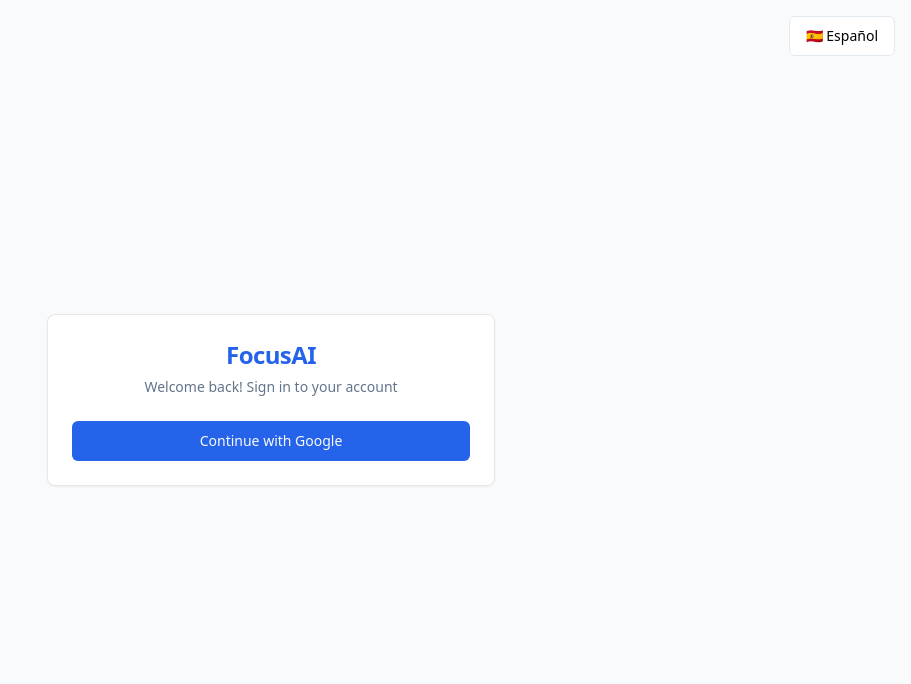
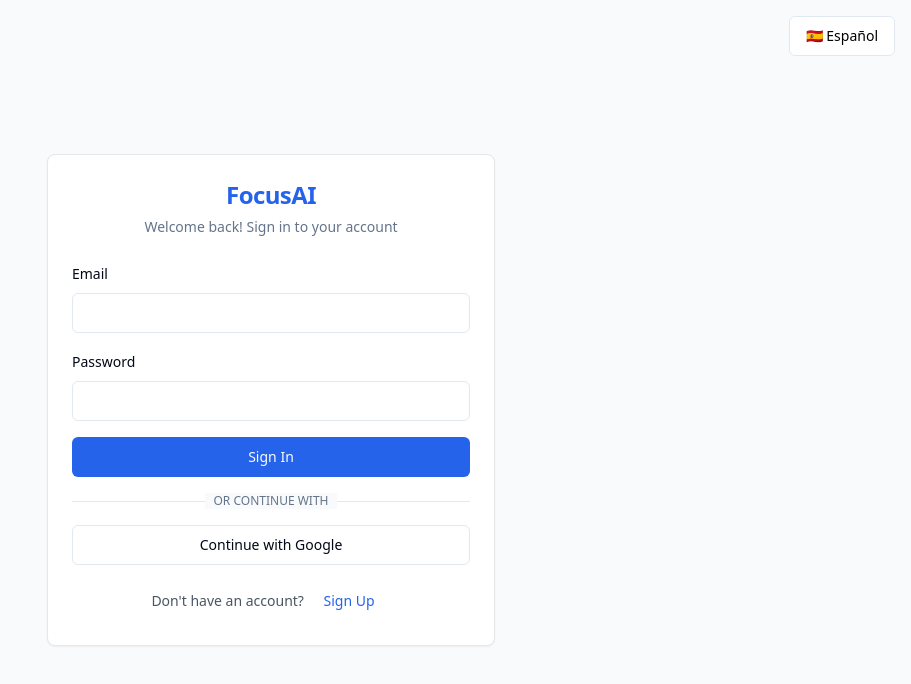
Before and after one commit to andersego/focusai, a Next.js app: page /auth/signin in a window 1280 px wide. Shown: the top 684 px of the page, without its empty margins (369-1280 px from the left). Built offline with nearby package versions, Linux system fonts and the light colour scheme; no server answers.

Commit message:
Fix: Update auth configuration and Prisma client
- Fixed session handling
- Updated Prisma client configuration
- Added proper translations
- Fixed type errors

```diff
--- a/app/auth/signin/page.tsx
+++ b/app/auth/signin/page.tsx
@@ -1,17 +1,43 @@
 'use client'
 
-import { Suspense } from 'react'
+import { useState } from 'react'
 import { signIn } from 'next-auth/react'
 import { useRouter, useSearchParams } from 'next/navigation'
 import { Button } from "@/components/ui/button"
+import { Input } from "@/components/ui/input"
+import { Label } from "@/components/ui/label"
 import { Card, CardContent, CardDescription, CardHeader, CardTitle } from "@/components/ui/card"
 import { useLanguage } from '@/lib/language-context'
+import { Suspense } from 'react'
 
 function SignInContent() {
   const router = useRouter()
   const searchParams = useSearchParams()
   const callbackUrl = searchParams?.get('callbackUrl') || '/'
   const { t } = useLanguage()
+  const [email, setEmail] = useState('')
+  const [password, setPassword] = useState('')
+  const [error, setError] = useState('')
+
+  const handleSubmit = async (e: React.FormEvent) => {
+    e.preventDefault()
+    try {
+      const result = await signIn('credentials', {
+        email,
+        password,
+        redirect: false,
+        callbackUrl,
+      })
+
+      if (result?.error) {
+        setError(t('invalidCredentials'))
+      } else {
+        router.push(callbackUrl)
+      }
+    } catch (error) {
+      setError(t('signInError'))
+    }
+  }
 
   const handleGoogleSignIn = () => {
     signIn('google', {
@@ -27,13 +53,56 @@
           <CardTitle className="text-2xl font-bold text-center text-blue-600">FocusAI</CardTitle>
           <CardDescription className="text-center">{t('signInDescription')}</CardDescription>
         </CardHeader>
-        <CardContent>
+        <CardContent className="space-y-4">
+          <form onSubmit={handleSubmit} className="space-y-4">
+            <div className="space-y-2">
+              <Label htmlFor="email">{t('email')}</Label>
+              <Input
+                id="email"
+                type="email"
+                value={email}
+                onChange={(e) => setEmail(e.target.value)}
+                required
+              />
+            </div>
+            <div className="space-y-2">
+              <Label htmlFor="password">{t('password')}</Label>
+              <Input
+                id="password"
+                type="password"
+                value={password}
+                onChange={(e) => setPassword(e.target.value)}
+                required
+              />
+            </div>
+            {error && <p className="text-red-600 text-sm">{error}</p>}
+            <Button type="submit" className="w-full">
+              {t('signIn')}
+            </Button>
+          </form>
+          <div className="relative">
+            <div className="absolute inset-0 flex items-center">
+              <span className="w-full border-t" />
+            </div>
+            <div className="relative flex justify-center text-xs uppercase">
+              <span className="bg-gray-50 px-2 text-muted-foreground">
+                {t('orContinueWith')}
+              </span>
+            </div>
+          </div>
           <Button
+            variant="outline"
+            className="w-full"
             onClick={handleGoogleSignIn}
-            className="w-full"
           >
             {t('signInWithGoogle')}
           </Button>
+          <p className="text-center text-sm text-gray-600">
+            {t('noAccount')}{' '}
+            <Button variant="link" onClick={() => router.push('/auth/signup')}>
+              {t('signUp')}
+            </Button>
+          </p>
         </CardContent>
       </Card>
     </div>
--- a/components/client-layout.tsx
+++ b/components/client-layout.tsx
@@ -1,6 +1,6 @@
 'use client'
 
-import { SessionProvider } from "@/components/providers/session-provider"
+import { SessionProvider } from "next-auth/react"
 import { LanguageProvider } from "@/lib/language-context"
 import { DevTimeProvider } from "@/lib/dev-time-context"
 import { LanguageSwitcher } from "@/components/language-switcher"
--- a/components/user-menu.tsx
+++ b/components/user-menu.tsx
@@ -4,15 +4,25 @@
 import { Button } from "@/components/ui/button"
 import { LogOut, User } from "lucide-react"
 import { useRouter } from 'next/navigation'
+import { useEffect } from 'react'
 
 export function UserMenu() {
   const { data: session, status } = useSession()
   const router = useRouter()
 
-  console.log('Session Status:', status)
-  console.log('Session Data:', session)
+  console.log('UserMenu Render:', { status, session })
 
-  if (!session) return null
+  useEffect(() => {
+    console.log('Session Changed:', { status, session })
+  }, [status, session])
+
+  if (status === 'loading') {
+    return null
+  }
+
+  if (!session?.user) {
+    return null
+  }
 
   return (
     <div className="flex items-center gap-2">
@@ -21,7 +31,7 @@
         onClick={() => router.push('/')}
       >
         <User className="h-4 w-4" />
-        <span className="text-sm font-medium">{session.user?.name}</span>
+        <span className="text-sm font-medium">{session.user.name}</span>
       </div>
       <Button
         variant="ghost"
--- a/lib/translations.ts
+++ b/lib/translations.ts
@@ -93,7 +93,8 @@
     viewFeedback: "View Feedback",
     addFeedback: "Add Feedback",
     showFeedback: "Show Feedback",
-    hideFeedback: "Hide Feedback"
+    hideFeedback: "Hide Feedback",
+    orContinueWith: "or continue with"
   },
   es: {
     appDescription: "Tu compañero de desarrollo personal potenciado por IA",
@@ -189,7 +190,8 @@
     viewFeedback: "Ver Feedback",
     addFeedback: "Añadir Feedback",
     showFeedback: "Ver Feedback",
-    hideFeedback: "Ocultar Feedback"
+    hideFeedback: "Ocultar Feedback",
+    orContinueWith: "o continuar con"
   }
 }
 
```
Also changed, not shown: auth.ts (+19 -22 lines), lib/prisma.ts (+33 -8 lines), middleware.ts (+5 -12 lines), providers/session-provider.tsx (+6 -1 lines), 2 other files (tests, documents, lock files or other folders).
